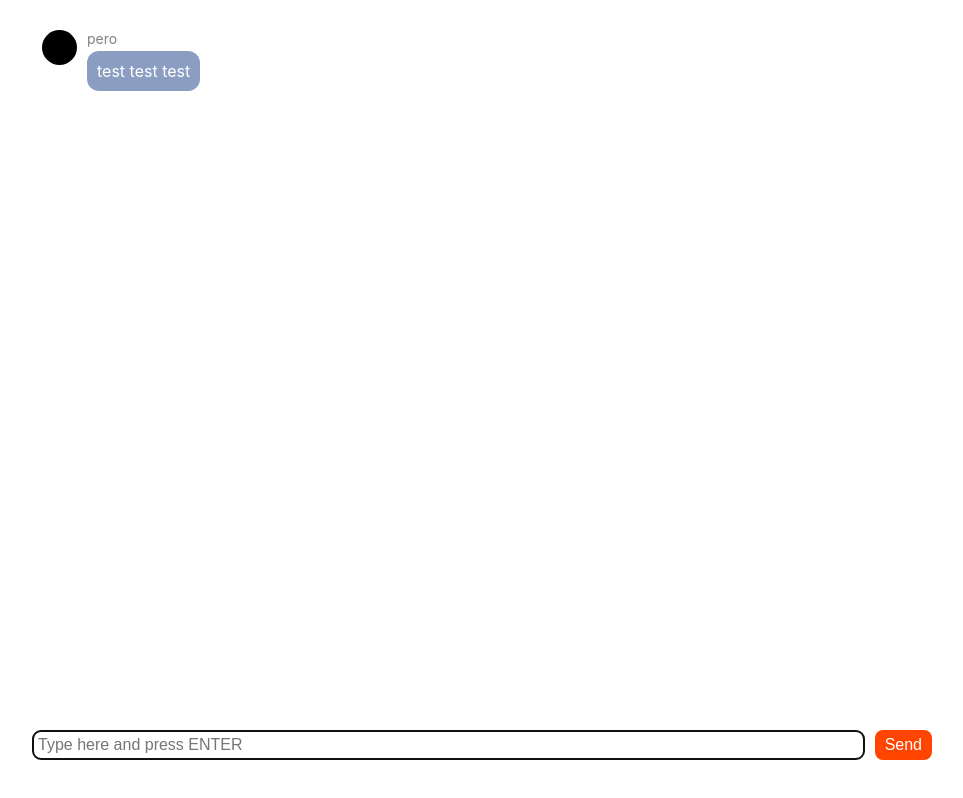
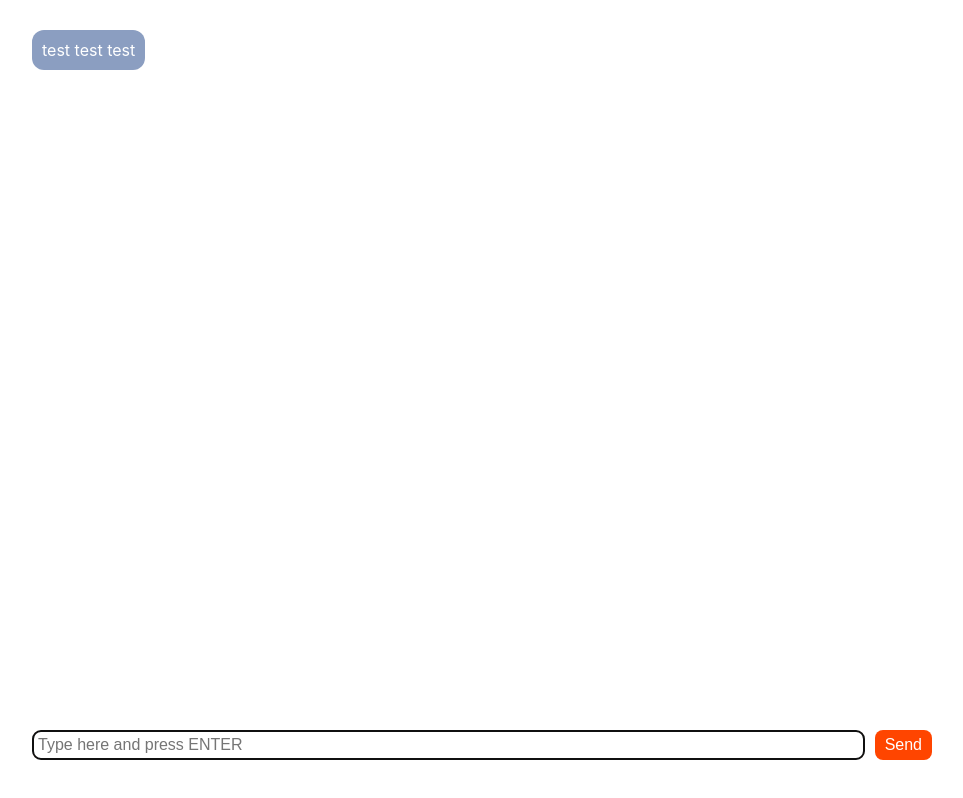
Before and after one commit to editCrizmanic/zavrsni, a React (Create React App) app: page / in a window 1280 px wide. Shown: the whole page, without its empty margins (158-1121 px from the left). Built offline with nearby package versions, Linux system fonts and the light colour scheme.

Commit message:
without repeating username

```diff
--- a/src/components/Messages/index.jsx
+++ b/src/components/Messages/index.jsx
@@ -1,12 +1,25 @@
 import React from "react";
 
-const renderMessage = (message, currentMember) => {
+const renderMessage = (id, currentMember, message) => {
     const {member, text} = message;
     const messageFromMe = member.username === currentMember.username;
     const className = messageFromMe ? "Messages-message currentMember" : "Messages-message";
 
+    // check if the current member is the same as the previous member
+    if (renderMessage.prevMember && renderMessage.prevMember.username === member.username) {
+        return (
+            <li key={id} className={className}>
+                <div className="Message-content">
+                    <div className="text">{text}</div>
+                </div>
+            </li>
+        );
+    }
+
+    // display the member details for a new member
+    renderMessage.prevMember = member;
     return (
-        <li className={className}>
+        <li key={id} className={className}>
             <span
                 className="avatar"
                 style={{backgroundColor: member.color}}
@@ -25,9 +38,11 @@ const Messages = (props) => {
     const {messages, currentMember} = props;
     return(
         <ul className="Messages-list">
-            {messages.map(m => renderMessage(m, currentMember))}
+            {messages.map((m, index) => renderMessage(index, currentMember, m))}
         </ul>
     );
 };
 
+renderMessage.prevMember = null;
+
 export default Messages;
```
